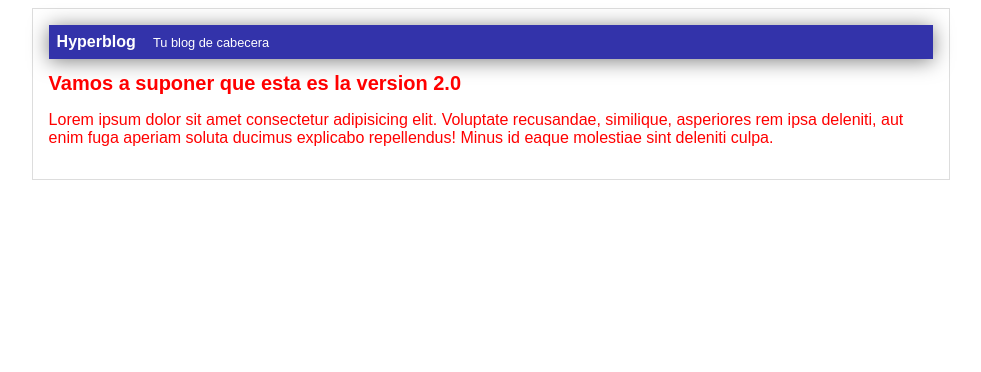
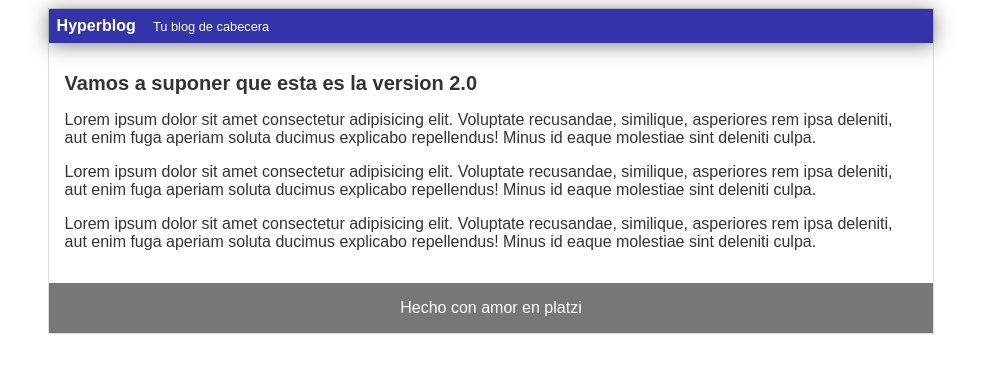
Before and after one commit to brayhanstiv/hyperbog, a plain HTML site: page index.html in a window 1280 px wide. Shown: the whole page, without its empty margins (149-1130 px from the left). Drawn offline with Linux system fonts and the light colour scheme.

Commit message:
nuevos cambios flutter

```diff
--- a/css/styles.css
+++ b/css/styles.css
@@ -21,13 +21,23 @@ body {
 
 #container{
   width: 70%;
-  padding: 1em;
   text-align: left;
   border: 1px solid #DDD;
   margin: 0 auto;
-  color: red;
 }
 
 #container h1{
   font-size: 20px;
 }
+
+#footer {
+  display: flex;
+  background: #777;
+  color: white;
+  justify-content: center;
+  padding: 1em;
+}
+
+#post {
+  padding: 1em;
+}
--- a/index.html
+++ b/index.html
@@ -1,5 +1,5 @@
 <!DOCTYPE html>
-<html lang="en">
+<html lang="es">
 
   <head>
     <meta charset="UTF-8">
@@ -20,6 +20,15 @@
         <p>Lorem ipsum dolor sit amet consectetur adipisicing elit. Voluptate recusandae, similique, asperiores rem ipsa
           deleniti, aut enim fuga aperiam soluta ducimus explicabo repellendus! Minus id eaque molestiae sint deleniti culpa.
         </p>
+        <p>Lorem ipsum dolor sit amet consectetur adipisicing elit. Voluptate recusandae, similique, asperiores rem ipsa
+          deleniti, aut enim fuga aperiam soluta ducimus explicabo repellendus! Minus id eaque molestiae sint deleniti culpa.
+        </p>
+        <p>Lorem ipsum dolor sit amet consectetur adipisicing elit. Voluptate recusandae, similique, asperiores rem ipsa
+          deleniti, aut enim fuga aperiam soluta ducimus explicabo repellendus! Minus id eaque molestiae sint deleniti culpa.
+        </p>
+      </div>
+      <div id="footer">
+        Hecho con amor en platzi
       </div>
     </div>
   </body>
```
